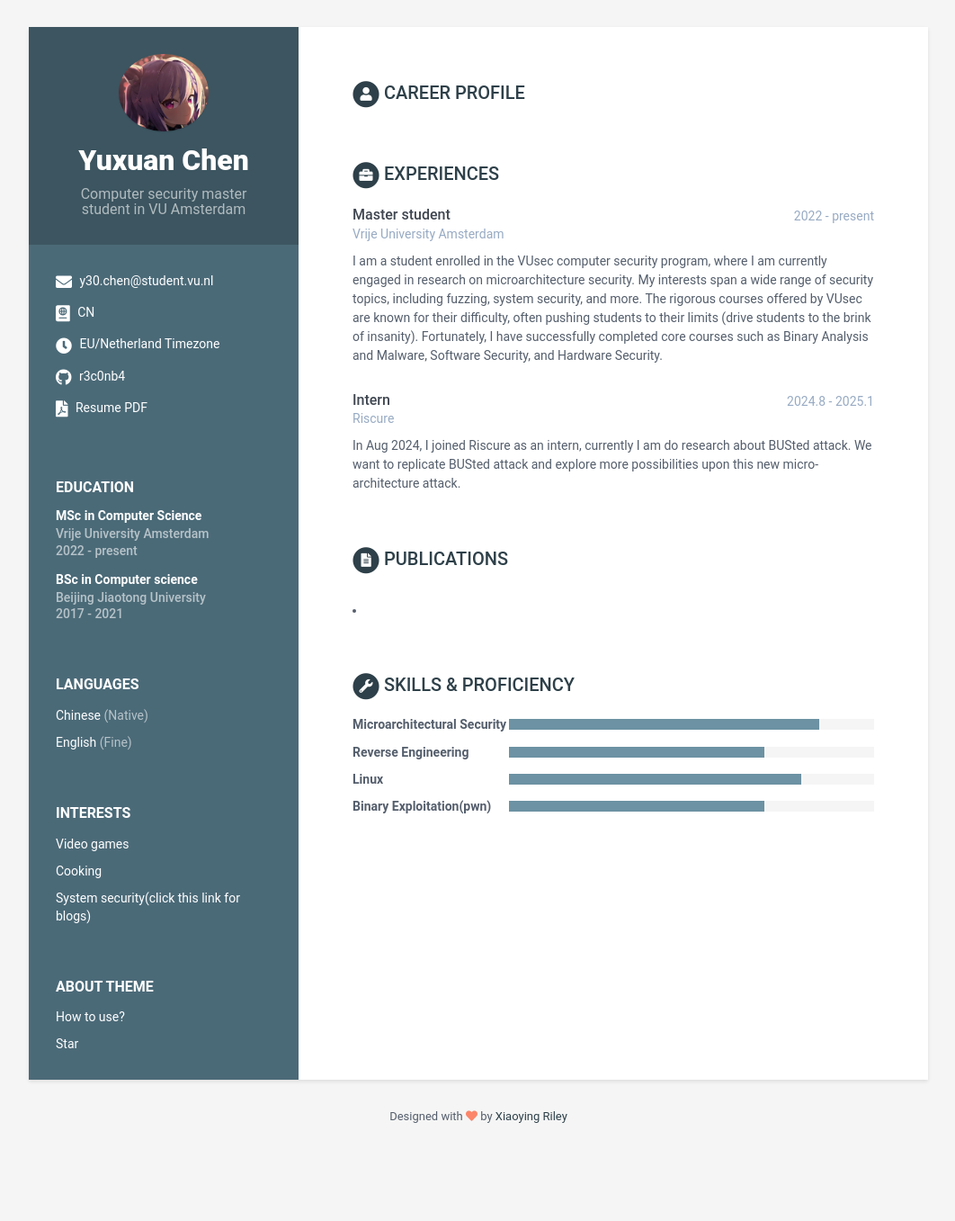
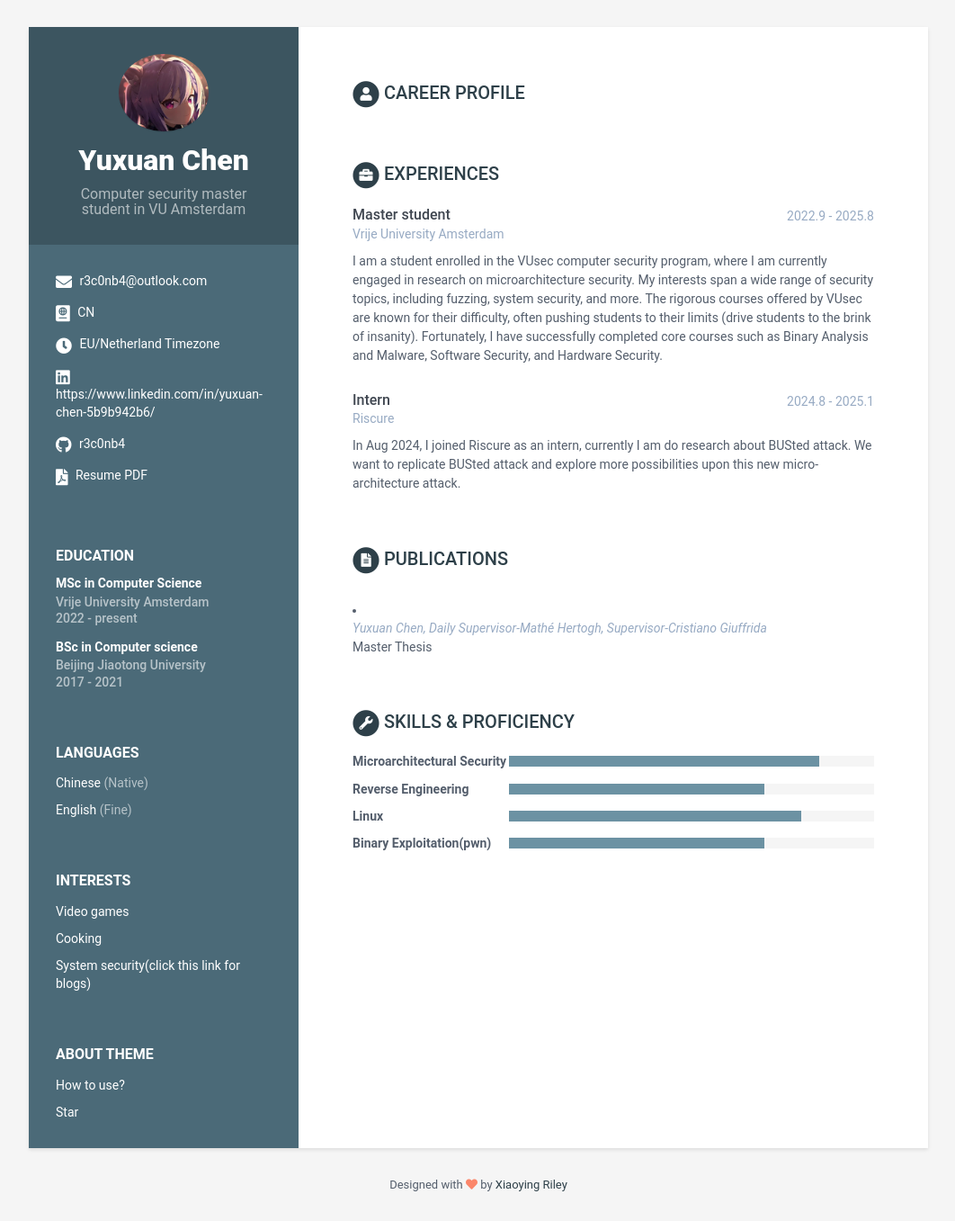
Before and after one commit to r3c0nb4/r3c0nb4.github.io, a Jekyll site: the page built from index.html, in a window 1280 px wide. Shown: the whole page at 90% size, without its empty margins (108-1170 px from the left). Built offline with Jekyll 4.4.1, drawn with Linux system fonts in a browser that asks for light colours; before the commit the page ends 1282 px from its top, so only the background shows below that.

Commit message:
master thesis

```diff
--- a/_data/data.yml
+++ b/_data/data.yml
@@ -13,11 +13,11 @@ sidebar:
     avatar: profile.png  #place a 100x100 picture inside /assets/images/ folder and provide the name of the file below
 
     # Sidebar links
-    email: y30.chen@student.vu.nl
+    email: r3c0nb4@outlook.com
     phone:
     timezone: EU/Netherland Timezone
     citizenship: CN
-    linkedin:
+    linkedin: https://www.linkedin.com/in/yuxuan-chen-5b9b942b6/
     xing:
     github: r3c0nb4
     telegram: # add your nickname without '@' sign
@@ -82,7 +82,7 @@ experiences:
     title: Experiences
     info:
       - role: Master student
-        time: 2022 - present
+        time: 2022.9 - 2025.8
         company: Vrije University Amsterdam
         details: |
           I am a student enrolled in the VUsec computer security program, where I am currently
@@ -192,9 +192,9 @@ publications:
 
     papers:
       - title:
-        link:
-        authors:
-        conference:
+        link: https://github.com/r3c0nb4/denver/blob/main/Master_Thesis_runahead.pdf
+        authors: Yuxuan Chen, Daily Supervisor-Mathé Hertogh, Supervisor-Cristiano Giuffrida
+        conference: Master Thesis
 
 
 skills:
```
